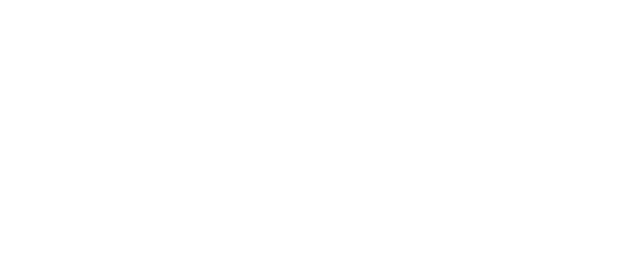
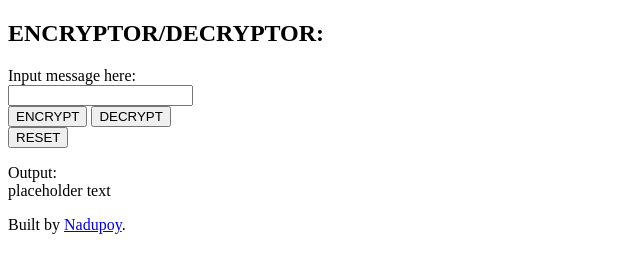
Before and after one commit to nadupoy/File-Encryption-and-Decryption-HTML-CSS-JavaScript, a website: page index.html in a window 1280 px wide. Shown: the whole page, without its empty margins (0-640 px from the left). Drawn offline with Linux system fonts and the light colour scheme.

Commit message:
Added link to external font and <body> elements.

```diff
--- a/index.html
+++ b/index.html
@@ -6,8 +6,38 @@
     <meta name="viewport" content="width=device-width, initial-scale=1.0" />
     <title>Vite App</title>
     <link rel="stylesheet" href="./style.css" />
+    <style>
+      @import url("https://fonts.googleapis.com/css2?family=Josefin+Sans:ital,wght@0,100..700;1,100..700&display=swap");
+    </style>
   </head>
   <body>
+    <main>
+      <h2>ENCRYPTOR/DECRYPTOR:</h2>
+
+      <form id="app">
+        <label for="message" form="app">Input message here:</label>
+        <br />
+        <input type="text" required="true" maxlength="50" id="message" />
+        <div class="buttons">
+          <input type="button" value="ENCRYPT" />
+          <input type="button" value="DECRYPT" />
+        </div>
+        <input type="reset" value="RESET" />
+      </form>
+
+      <p class="output">
+        Output:
+        <br />
+        <span>placeholder text</span>
+      </p>
+    </main>
+
+    <footer>
+      <p>
+        Built by
+        <a href="https://github.com/nadupoy" target="_blank">Nadupoy</a>.
+      </p>
+    </footer>
     <script type="module" src="/main.js" defer></script>
   </body>
 </html>
```
